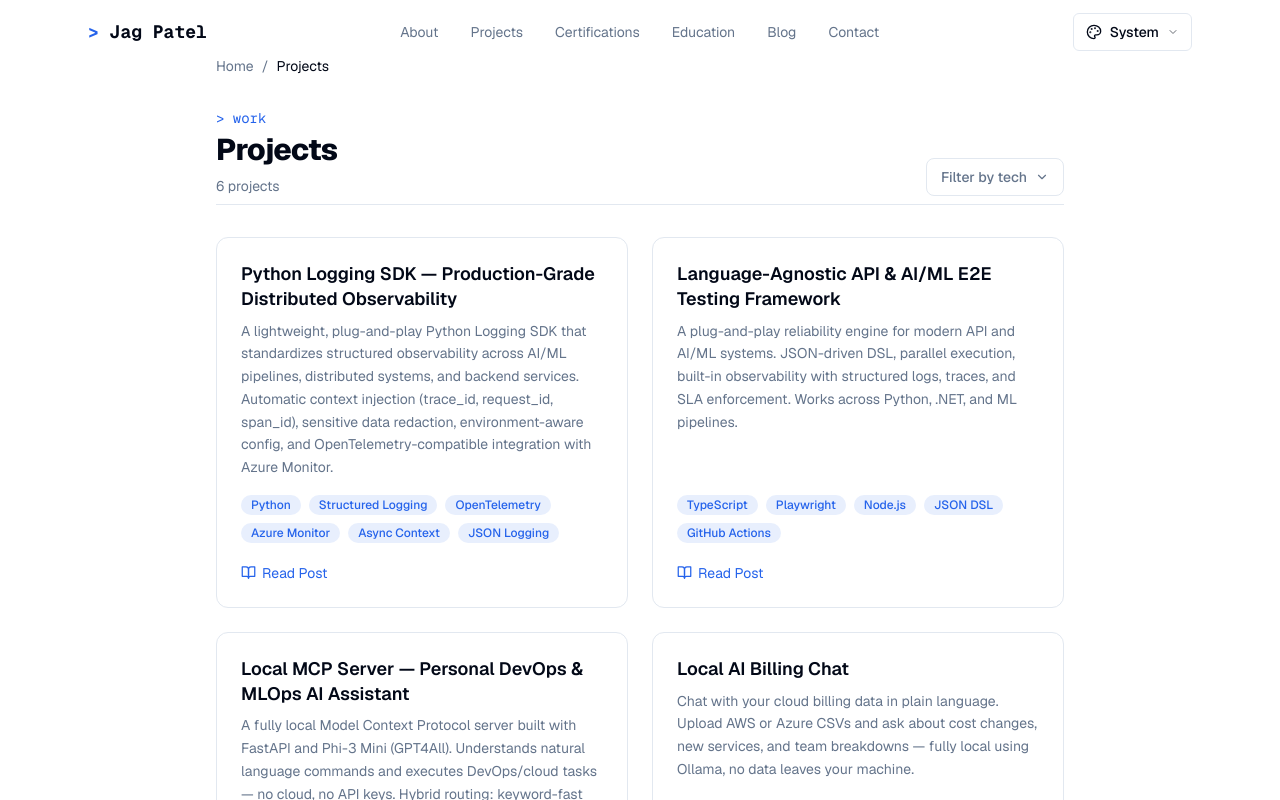
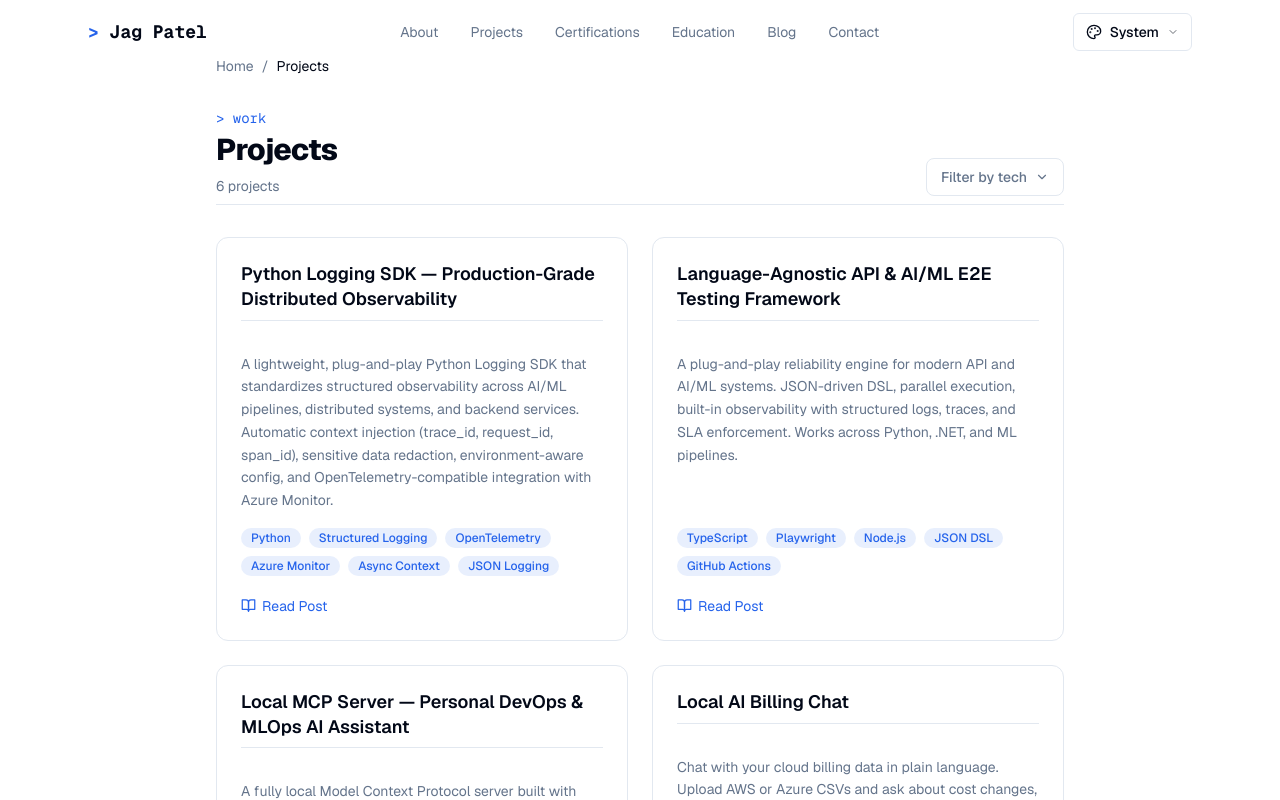
Before and after one commit to JagdishkumarPatel/JagdishkumarPatel.github.io, a Next.js app: page /projects in a window 1280 px wide. Shown: the top 800 px of the page. Built offline with nearby package versions, Linux system fonts and the light colour scheme.

Commit message:
style: add separator below Projects title on homepage

```diff
--- a/components/portfolio/projects.tsx
+++ b/components/portfolio/projects.tsx
@@ -19,6 +19,7 @@ function ProjectCard({ project }: { project: Project }) {
   return (
     <div className="flex flex-col rounded-xl border border-border bg-card p-6 hover:border-primary/50 hover:shadow-md transition-all duration-200">
       <h3 className="font-semibold text-lg mb-2 leading-snug">{project.title}</h3>
+      <hr className="border-border mb-8" /> {/* Add a divider */}
       <p className="text-sm text-muted-foreground mb-4 leading-relaxed flex-1">{project.description}</p>
       <div className="flex flex-wrap gap-2 mb-5">
         {project.tech.map((tech) => (
```
